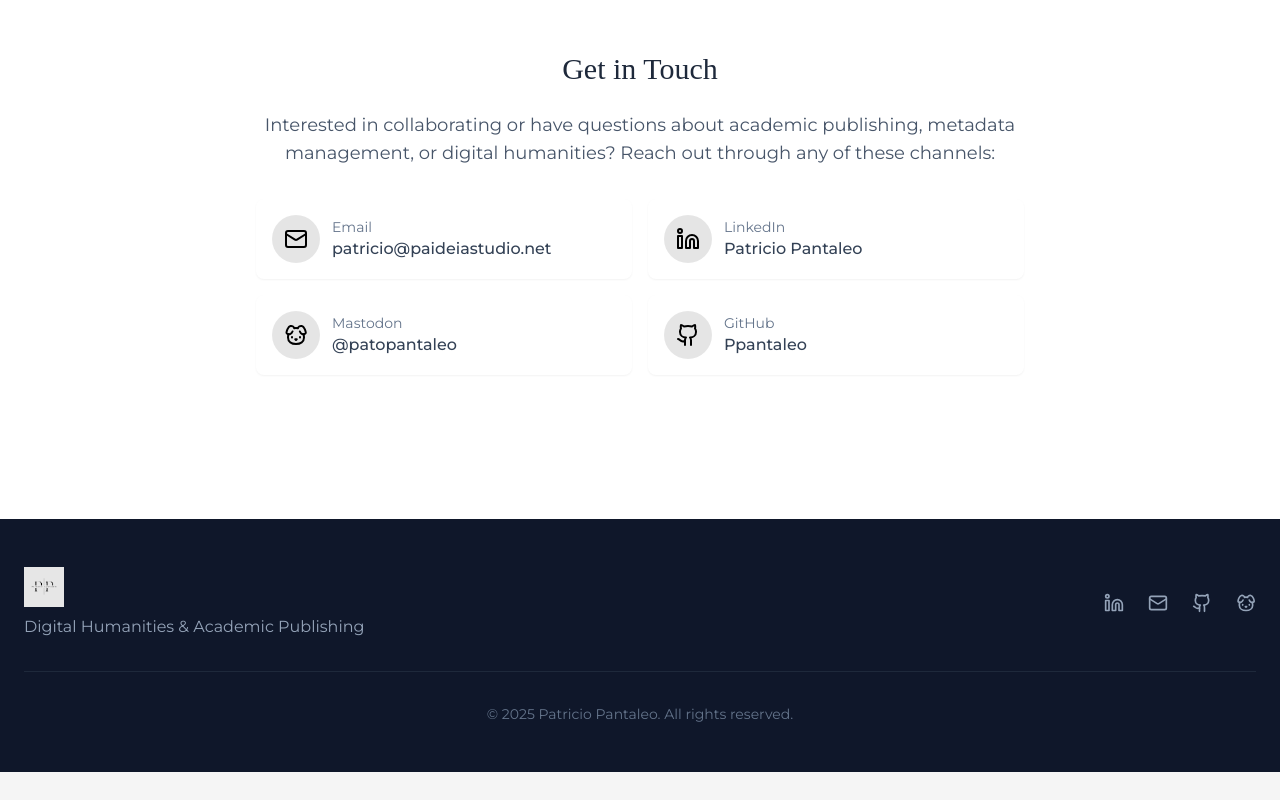
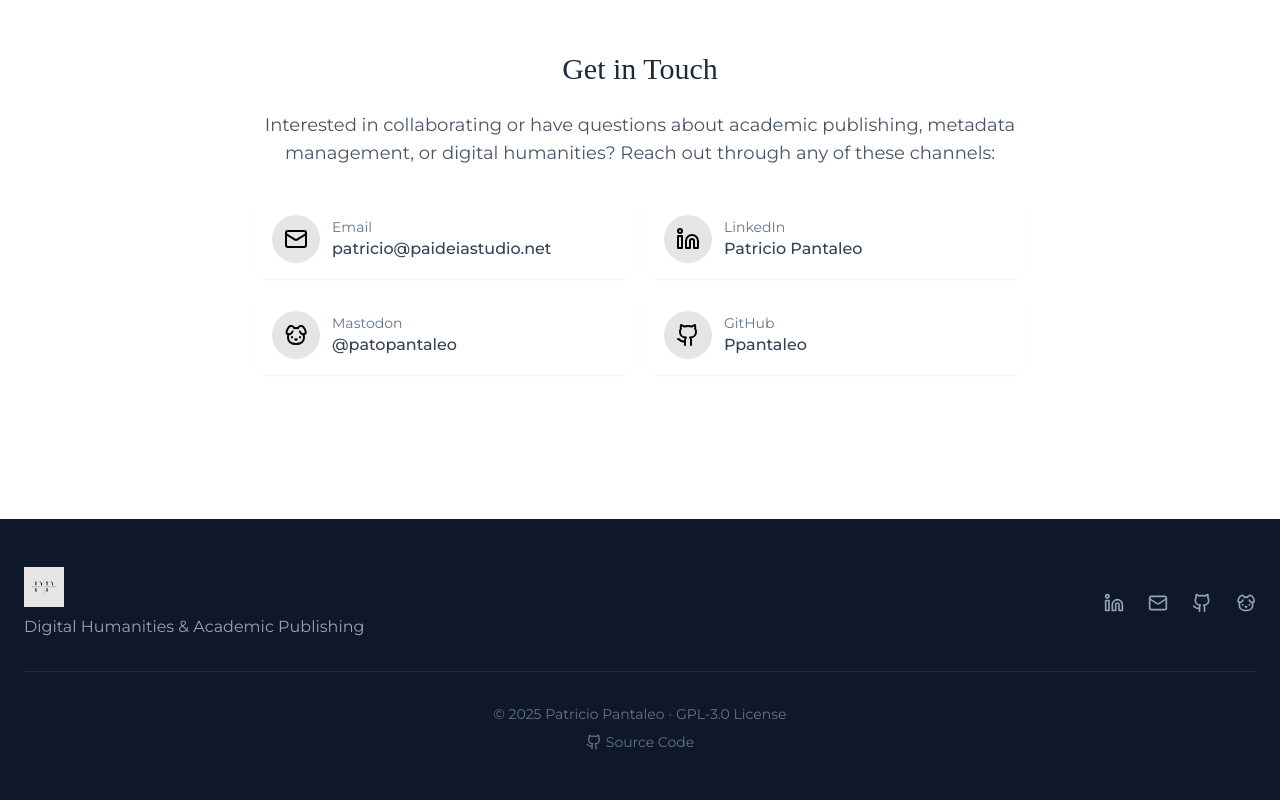
Before and after one commit to Ppantaleo/page, a Next.js app: page / in a window 1280 px wide. Shown: the part 3993-4793 px from the top of the page. Before the commit the page ends 4765 px from the top, so only its background shows below. Built offline with nearby package versions, Linux system fonts and the light colour scheme; a web font is replaced by a local one.

Commit message:
Update page.tsx

```diff
--- a/app/page.tsx
+++ b/app/page.tsx
@@ -388,7 +388,7 @@ export default function Home() {
       </section>
 
       {/* Footer */}
-      <footer className="py-12 bg-slate-900 text-white">
+     <footer className="py-12 bg-slate-900 text-white">
         <div className="container mx-auto px-6">
           <div className="flex flex-col md:flex-row justify-between items-center">
             <div className="mb-6 md:mb-0">
@@ -403,7 +403,6 @@ export default function Home() {
               </div>
               <p className="mt-2 text-slate-400">Digital Humanities & Academic Publishing</p>
             </div>
-
             <div className="flex space-x-6">
               <Link
                 href="https://www.linkedin.com/in/patricio-pantaleo"
@@ -434,9 +433,30 @@ export default function Home() {
               </Link>
             </div>
           </div>
-
           <div className="mt-8 pt-8 border-t border-slate-800 text-center text-slate-500 text-sm">
-            © {new Date().getFullYear()} Patricio Pantaleo. All rights reserved.
+            <div className="mb-2">
+              © {new Date().getFullYear()} Patricio Pantaleo
+              <span className="mx-1">·</span>
+              <a
+                href="https://github.com/Ppantaleo/page/blob/main/LICENSE"
+                target="_blank"
+                rel="noopener noreferrer"
+                className="hover:text-white transition-colors"
+              >
+                GPL-3.0 License
+              </a>
+            </div>
+            <div>
+              <a
+                href="https://github.com/Ppantaleo/page"
+                target="_blank"
+                rel="noopener noreferrer"
+                className="hover:text-white transition-colors flex items-center justify-center gap-1"
+              >
+                <Github className="w-4 h-4" />
+                <span>Source Code</span>
+              </a>
+            </div>
           </div>
         </div>
       </footer>
```
